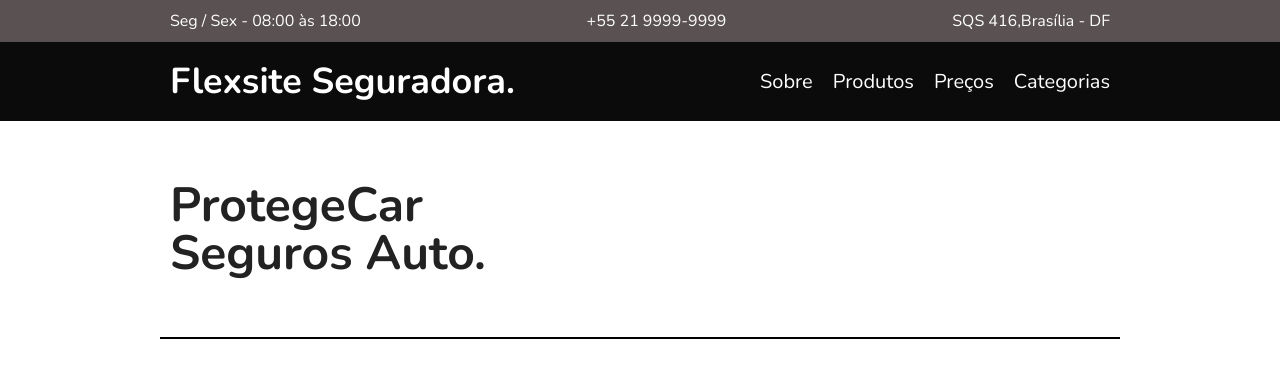
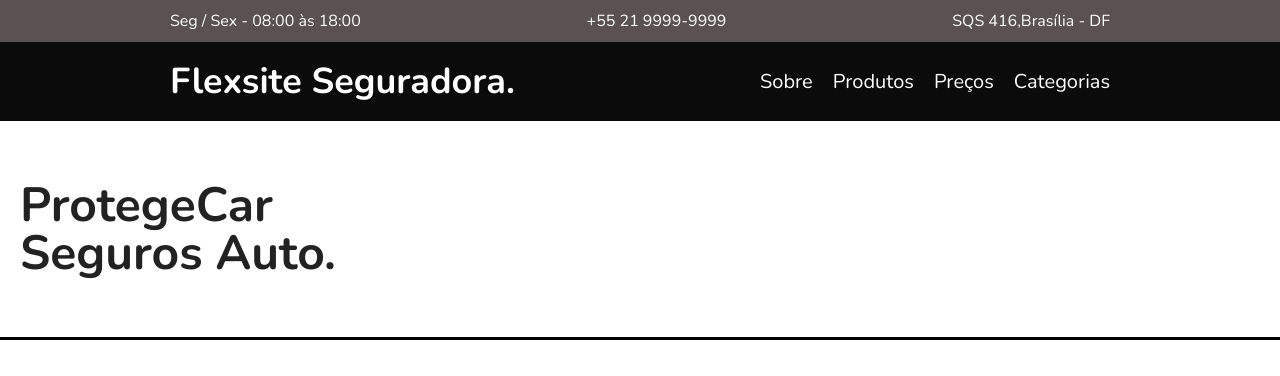
Before and after one commit to guilhermefritz/Flexsite_ProtegeCar, a plain HTML site: page index.html in a window 1280 px wide. Shown: the top 376 px of the page. Drawn offline with nearby package versions, Linux system fonts and the light colour scheme.

Commit message:
Update style.css

```diff
--- a/css/style.css
+++ b/css/style.css
@@ -85,10 +85,10 @@ img {
 .introducao {
   font-size: 3em;
   line-height: 1;
-  max-width: 960px;
+  max-width: 1560px;
   margin: 0 auto;
-  padding: 60px 10px;
-  border-bottom: 2px solid #000;
+  padding: 60px 20px;
+  border-bottom: 3px solid #000;
 }
 
 .sobre {
@@ -96,7 +96,7 @@ img {
   justify-content: center;
   align-items: center;
   flex-wrap: wrap; /* permite quebrar linha em telas pequenas */
-  gap: 20px;
+  gap: 30px;
   padding: 40px 20px;
 }
 
@@ -146,7 +146,7 @@ img {
 }
 
 .produtos {
-  max-width: 960px;
+  max-width: 1260px;
   margin: 60px auto;
 }
 .produtos h1 {
```
